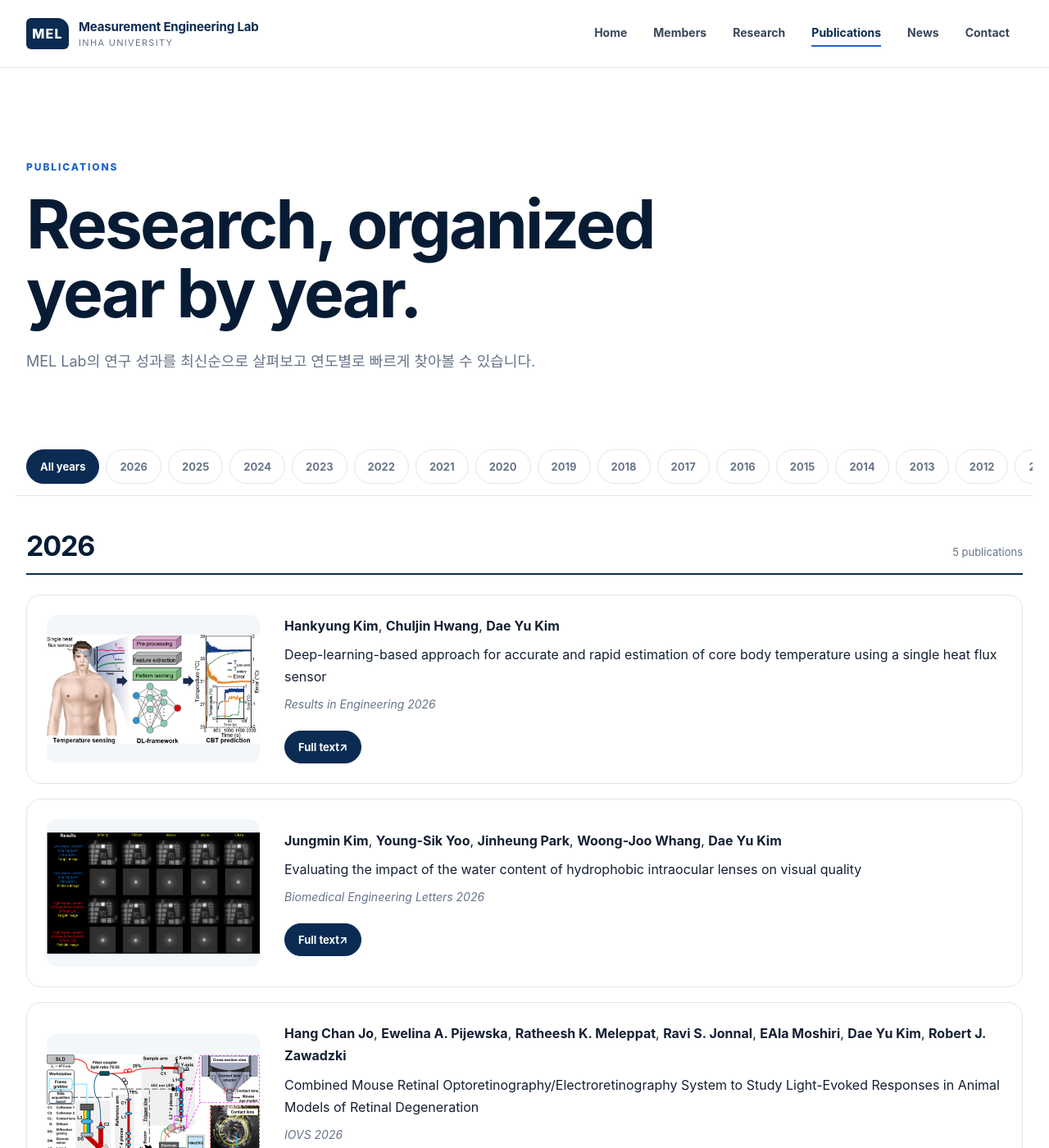
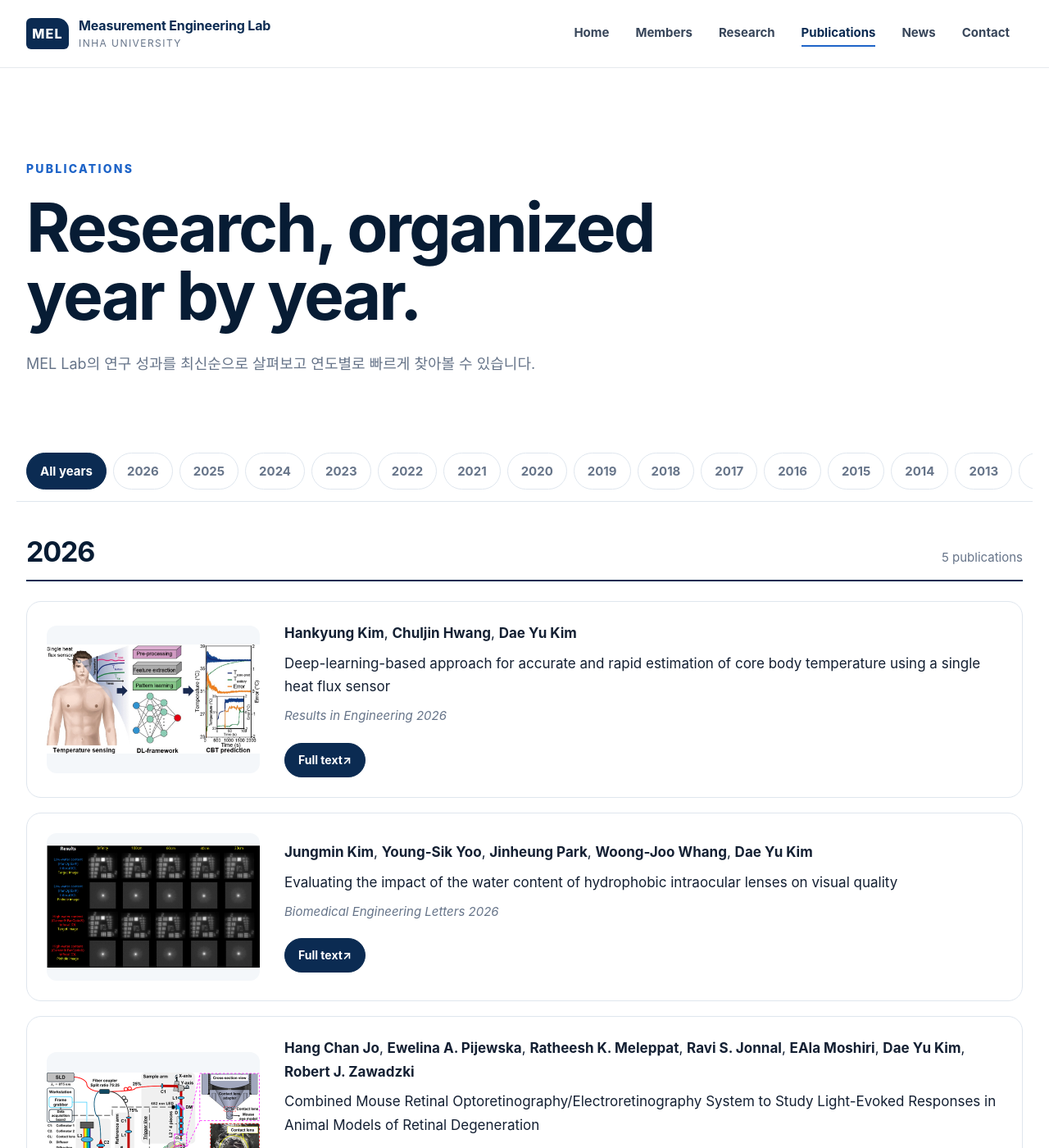
Before and after one commit to Mellab-inha/Mellab-inha.github.io, a Jekyll site: the page built from publications/index.html, in a window 1280 px wide and 1400 px high. Shown: the whole window at 82% size. Built offline with Jekyll 4.4.1, drawn with Linux system fonts in a browser that asks for light colours; nearby versions of some CDN libraries; library files that are not in the unit come from our copies.

Commit message:
Improve site typography and homepage legibility

```diff
--- a/_layouts/home.html
+++ b/_layouts/home.html
@@ -24,25 +24,21 @@
   <div class="research-grid">
     <a class="research-card" href="/research#biomedical-optics">
       <img src="/static/img/research/medicalDevice.png" alt="">
-      <span>01</span>
       <h3>Biomedical Optics</h3>
       <p>비침습 광학 영상과 의료 진단 기술</p>
     </a>
     <a class="research-card" href="/research#sensor--actuator">
       <img src="/static/img/research/sensor_actu.png" alt="">
-      <span>02</span>
       <h3>Smart Sensors</h3>
       <p>생체·열·물리 신호를 읽는 지능형 센서</p>
     </a>
     <a class="research-card" href="/research#medical-image-analysis">
       <img src="/static/img/pub/kim2026_core_body_temperature_ga.jpg" alt="">
-      <span>03</span>
       <h3>AI & Data</h3>
       <p>딥러닝 기반 신호 해석과 상태 추정</p>
     </a>
     <a class="research-card" href="/research#lidar">
       <img src="/static/img/research/LiDAR.jpg" alt="">
-      <span>04</span>
       <h3>Mobility & LiDAR</h3>
       <p>고해상도 3차원 계측과 모빌리티 응용</p>
     </a>
--- a/static/css/custom.css
+++ b/static/css/custom.css
@@ -26,7 +26,7 @@ body {
   color: var(--ink);
   background: var(--white);
   font-family: Inter, Pretendard, -apple-system, BlinkMacSystemFont, "Segoe UI", "Noto Sans KR", sans-serif;
-  font-size: 16px;
+  font-size: 17px;
   line-height: 1.7;
   -webkit-font-smoothing: antialiased;
 }
@@ -129,14 +129,14 @@ h4 {
 }
 
 .brand-copy strong {
-  font-size: 15px;
+  font-size: 16px;
   letter-spacing: -0.01em;
 }
 
 .brand-copy small {
   margin-top: 5px;
   color: var(--muted);
-  font-size: 11px;
+  font-size: 12px;
   letter-spacing: 0.12em;
   text-transform: uppercase;
 }
@@ -150,7 +150,7 @@ h4 {
   position: relative;
   padding: 30px 16px 27px;
   color: #38465a;
-  font-size: 14px;
+  font-size: 15px;
   font-weight: 650;
 }
 
@@ -195,7 +195,7 @@ h4 {
 .eyebrow {
   margin: 0 0 18px;
   color: var(--blue);
-  font-size: 12px;
+  font-size: 14px;
   font-weight: 800;
   letter-spacing: 0.16em;
   text-transform: uppercase;
@@ -229,6 +229,9 @@ h4 {
 
 .hero .eyebrow {
   color: #9ddde7;
+  font-size: clamp(15px, 1.35vw, 17px);
+  line-height: 1.5;
+  letter-spacing: 0.12em;
 }
 
 .hero h1 {
@@ -243,8 +246,8 @@ h4 {
 .hero-lead {
   max-width: 650px;
   margin: 0;
-  color: rgba(255, 255, 255, 0.8);
-  font-size: clamp(17px, 2vw, 22px);
+  color: rgba(255, 255, 255, 0.9);
+  font-size: clamp(20px, 2vw, 24px);
   line-height: 1.65;
 }
 
@@ -265,7 +268,7 @@ h4 {
   background: var(--navy);
   border: 1px solid var(--navy);
   border-radius: 999px;
-  font-size: 14px;
+  font-size: 15px;
   font-weight: 750;
   transition: transform 0.2s ease, box-shadow 0.2s ease, background 0.2s ease;
 }
@@ -300,7 +303,7 @@ h4 {
 .button-small {
   min-height: 40px;
   padding: 8px 16px;
-  font-size: 13px;
+  font-size: 14px;
 }
 
 .section {
@@ -328,8 +331,9 @@ h4 {
 
 .section-heading > p {
   margin: 0 0 5px;
-  color: var(--muted);
-  font-size: 17px;
+  color: #52627a;
+  font-size: 19px;
+  line-height: 1.7;
 }
 
 .research-grid {
@@ -340,8 +344,8 @@ h4 {
 
 .research-card {
   position: relative;
-  min-height: 390px;
-  padding: 230px 24px 26px;
+  min-height: 400px;
+  padding: 234px 24px 30px;
   overflow: hidden;
   color: var(--ink);
   background: var(--paper);
@@ -368,22 +372,17 @@ h4 {
   background: var(--white);
 }
 
-.research-card > span {
-  color: var(--blue);
-  font-size: 12px;
-  font-weight: 800;
-}
-
 .research-card h3 {
-  margin: 10px 0 8px;
-  font-size: 22px;
+  margin: 0 0 10px;
+  font-size: clamp(24px, 2.05vw, 28px);
+  line-height: 1.2;
 }
 
 .research-card p {
   margin: 0;
-  color: var(--muted);
-  font-size: 14px;
-  line-height: 1.55;
+  color: #52627a;
+  font-size: 16px;
+  line-height: 1.65;
 }
 
 .feature-band {
@@ -412,18 +411,21 @@ h4 {
 
 .feature-copy .eyebrow {
   color: #9ddde7;
+  font-size: 15px;
+  line-height: 1.5;
 }
 
 .feature-copy h2 {
   margin-bottom: 24px;
   color: var(--white);
-  font-size: clamp(34px, 4vw, 54px);
-  line-height: 1.12;
+  font-size: clamp(40px, 4.25vw, 60px);
+  line-height: 1.1;
 }
 
 .feature-copy p:not(.eyebrow) {
-  color: rgba(255, 255, 255, 0.72);
-  font-size: 17px;
+  color: rgba(255, 255, 255, 0.88);
+  font-size: 20px;
+  line-height: 1.75;
 }
 
 .text-link {
@@ -437,6 +439,7 @@ h4 {
 .feature-band .text-link {
   margin-top: 18px;
   color: var(--cyan);
+  font-size: 18px;
 }
 
 .feature-band .text-link:hover,
@@ -469,14 +472,14 @@ h4 {
 .card-date {
   margin: 0 0 18px;
   color: var(--blue);
-  font-size: 12px;
+  font-size: 14px;
   font-weight: 800;
   letter-spacing: 0.08em;
 }
 
 .news-card h3 {
   margin-bottom: 14px;
-  font-size: 22px;
+  font-size: 24px;
   line-height: 1.35;
 }
 
@@ -485,14 +488,14 @@ h4 {
 }
 
 .news-card > p:not(.card-date) {
-  color: var(--muted);
-  font-size: 14px;
+  color: #52627a;
+  font-size: 16px;
 }
 
 .card-link {
   margin-top: auto;
   padding-top: 16px;
-  font-size: 13px;
+  font-size: 15px;
   font-weight: 800;
 }
 
@@ -580,7 +583,7 @@ h4 {
 .news-card-placeholder small {
   margin-top: -3px;
   color: rgba(255, 255, 255, 0.72);
-  font-size: 11px;
+  font-size: 12px;
   font-weight: 700;
   letter-spacing: 0.2em;
   text-transform: uppercase;
@@ -602,7 +605,7 @@ h4 {
   justify-content: center;
   margin-bottom: 14px;
   color: var(--blue);
-  font-size: 11px;
+  font-size: 13px;
   font-weight: 800;
   letter-spacing: 0.04em;
 }
@@ -617,7 +620,7 @@ h4 {
 
 .news-story-card h3 {
   margin-bottom: 12px;
-  font-size: 22px;
+  font-size: 24px;
   line-height: 1.38;
 }
 
@@ -626,7 +629,7 @@ h4 {
   margin-bottom: 0;
   overflow: hidden;
   color: var(--muted);
-  font-size: 14px;
+  font-size: 16px;
   line-height: 1.65;
   text-align: center;
   -webkit-box-orient: vertical;
@@ -679,7 +682,7 @@ h4 {
   background: var(--white);
   border: 1px solid var(--line);
   border-radius: 999px;
-  font-size: 13px;
+  font-size: 15px;
   font-weight: 750;
   transition: color 0.2s ease, background 0.2s ease, border-color 0.2s ease;
 }
@@ -718,7 +721,7 @@ h4 {
 
 .year-heading span {
   color: var(--muted);
-  font-size: 13px;
+  font-size: 15px;
 }
 
 .publication-list {
@@ -753,7 +756,7 @@ h4 {
 }
 
 .publication-citation {
-  font-size: 16px;
+  font-size: 17px;
 }
 
 .publication-citation p {
@@ -763,7 +766,7 @@ h4 {
 .publication-citation p:last-child {
   margin-bottom: 0;
   color: var(--muted);
-  font-size: 14px;
+  font-size: 15px;
   font-style: italic;
 }
 
@@ -802,7 +805,7 @@ h4 {
 .role-label {
   margin: 0 0 9px;
   color: var(--blue);
-  font-size: 11px;
+  font-size: 13px;
   font-weight: 850;
   letter-spacing: 0.12em;
   text-transform: uppercase;
@@ -816,7 +819,7 @@ h4 {
 .member-position {
   margin: 0 0 14px;
   color: var(--muted);
-  font-size: 14px;
+  font-size: 16px;
 }
 
 .member-research {
@@ -841,7 +844,7 @@ h4 {
   overflow-y: auto;
   padding: 0 12px 8px 0;
   color: var(--muted);
-  font-size: 14px;
+  font-size: 16px;
 }
 
 .people-grid {
@@ -888,7 +891,7 @@ h4 {
   display: block;
   margin-top: 14px;
   overflow-wrap: anywhere;
-  font-size: 13px;
+  font-size: 15px;
 }
 
 .alumni-card {
@@ -915,7 +918,7 @@ h4 {
 
 .post-meta {
   color: var(--muted) !important;
-  font-size: 14px !important;
+  font-size: 16px !important;
 }
 
 .post-body {
@@ -975,7 +978,7 @@ h4 {
   padding: 66px 0 26px;
   color: rgba(255, 255, 255, 0.66);
   background: var(--navy-deep);
-  font-size: 13px;
+  font-size: 15px;
 }
 
 .footer-grid {
@@ -1003,7 +1006,7 @@ h4 {
   margin-top: 48px;
   padding-top: 22px;
   border-top: 1px solid rgba(255, 255, 255, 0.12);
-  font-size: 11px;
+  font-size: 13px;
   letter-spacing: 0.05em;
 }
 
@@ -1047,11 +1050,11 @@ h4 {
   }
 
   .brand-copy strong {
-    font-size: 13px;
+    font-size: 14px;
   }
 
   .brand-copy small {
-    font-size: 9px;
+    font-size: 10px;
   }
 
   .navbar-toggle {
@@ -1120,7 +1123,7 @@ h4 {
   }
 
   .research-card {
-    min-height: 340px;
+    min-height: 360px;
   }
 
   .feature-band {
```
